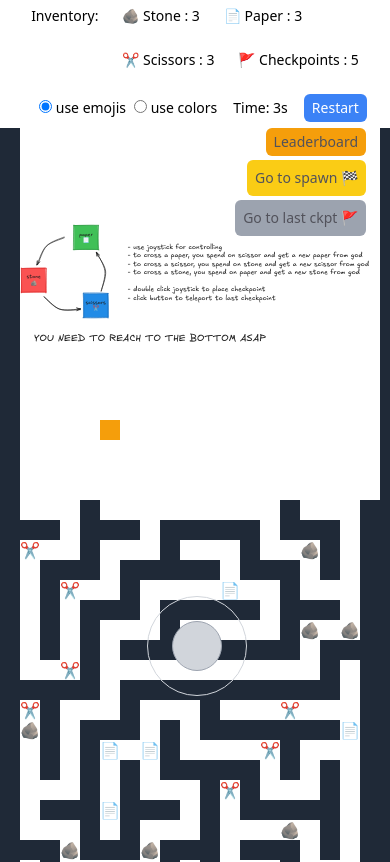
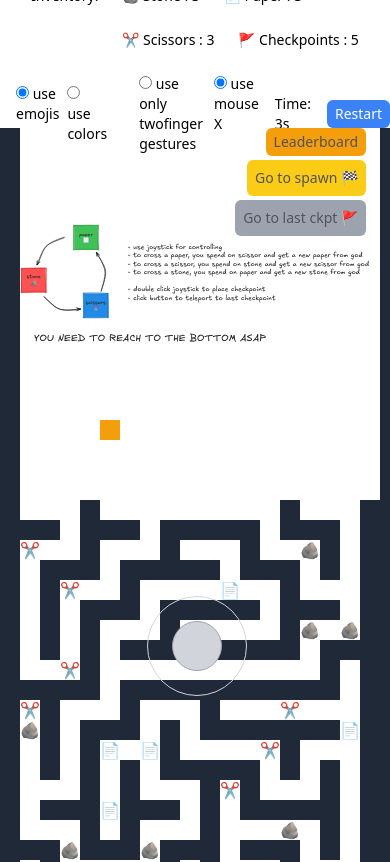
Before and after one commit to PriyavKaneria/a.maze.d, a SvelteKit app: page / in a window 390 px wide. Shown: the top 862 px of the page. Built offline with nearby package versions, Linux system fonts and the light colour scheme.

Commit message:
Add two finger movement option

```diff
--- a/src/routes/+page.svelte
+++ b/src/routes/+page.svelte
@@ -22,6 +22,7 @@
 	let playerYOffset = 10;
 
 	let useEmojis = true;
+	let useTwoFingerMovement = false;
 	let timerStarted = false;
 	$: timer = 0;
 	let usedItems = 0;
@@ -94,7 +95,7 @@
 		}
 	};
 
-	function generateMaze() {
+	const generateMaze = () => {
 		maze = Array(MAZE_HEIGHT)
 			.fill(0)
 			.map(() => Array(MAZE_WIDTH).fill(1));
@@ -185,9 +186,9 @@
 					| 'checkpoint';
 			}
 		}
-	}
+	};
 
-	function checkCollision(cellX: number, cellY: number): boolean {
+	const checkCollision = (cellX: number, cellY: number): boolean => {
 		if (cellX < 0 || cellX >= MAZE_WIDTH || cellY < 0 || cellY >= MAZE_HEIGHT) {
 			return true; // Treat out-of-bounds as collision
 		}
@@ -227,15 +228,14 @@
 			}
 		}
 		return maze[cellY][cellX] === 1;
-	}
+	};
 
 	let lastMousePosition = 0;
-	function handleMouseMove(event: MouseEvent) {
+	const handleMouseMove = (event: MouseEvent) => {
 		if (showPopup) return;
 		// reject touch
-		if (innerWidth <= 768) {
-			return;
-		}
+		if (innerWidth <= 768) return;
+		if (useTwoFingerMovement) return;
 		const targetCellX = Math.floor(event.clientX / CELL_SIZE);
 		lastMousePosition = event.clientX;
 
@@ -265,10 +265,10 @@
 			overlayDiv.style.transition = 'clip-path 0.25s ease-out';
 			overlayDiv.style.clipPath = `circle(${radius * CELL_SIZE}px at ${x}px ${y}px)`;
 		}
-	}
+	};
 
 	let lastScrollPosition = 0;
-	function handleScroll() {
+	const handleScroll = (event: UIEvent) => {
 		if (showPopup) return;
 		if (typeof window !== 'undefined') {
 			const newScrollY = window.scrollY;
@@ -297,14 +297,40 @@
 				}
 			}
 			lastScrollPosition = window.scrollY;
-			if (innerWidth > 768) {
+			if (innerWidth > 768 && lastMousePosition != -1) {
 				const mouseEvent = new MouseEvent('mousemove', {
 					clientX: lastMousePosition
 				});
+				console.log(lastMousePosition);
+
 				handleMouseMove(mouseEvent);
 			}
 		}
-	}
+		console.log('scroll');
+	};
+
+	let debounceHack = 0;
+	const handleWheel = (event: WheelEvent) => {
+		// for left right movement on left right scroll using two fingers
+		// reject mobile
+		if (innerWidth <= 768) return;
+		debounceHack++;
+		if (debounceHack % 13 == 0 && Math.abs(event.deltaY) < Math.abs(event.deltaX)) {
+			lastMousePosition = -1;
+			debounceHack = 0;
+			if (event.deltaX > 0) {
+				if (checkCollision($playerX - 1, $playerY)) {
+					return;
+				}
+				playerX.set($playerX - 1);
+			} else {
+				if (checkCollision($playerX + 1, $playerY)) {
+					return;
+				}
+				playerX.set($playerX + 1);
+			}
+		}
+	};
 
 	const setCheckpoint = () => {
 		if (inventory.checkpoints === 0) {
@@ -550,13 +576,14 @@
 	bind:innerWidth
 	bind:innerHeight
 	on:scroll={handleScroll}
+	on:wheel={handleWheel}
 	on:mousemove={handleMouseMove}
 	on:keydown={handleKeyDown}
 />
 
 <div class="w-screen h-[350vh] pointer-events-none select-none">
 	<div
-		class="fixed top-0 left-0 w-full h-32 md:h-12 bg-white text-sm md:text-lg text-black flex items-center justify-center z-10 select-none gap-6 flex-col md:flex-row overflow-visible"
+		class="fixed top-0 pt-3 md:pt-0 left-0 w-full h-32 md:h-12 bg-white text-sm md:text-lg text-black flex items-center justify-center z-10 select-none gap-6 flex-col md:flex-row overflow-visible"
 	>
 		<div class="flex gap-6">
 			<span>Inventory:</span>
@@ -624,6 +651,31 @@
 						}}
 					/>
 					use colors
+				</label>
+			</div>
+			<!-- radio button group for movement control -->
+			<div class="flex gap-2 ml-4 pointer-events-auto cursor-pointer z-20">
+				<label>
+					<input
+						type="radio"
+						name="useTwoFingerMovement"
+						checked={useTwoFingerMovement}
+						on:change={() => {
+							useTwoFingerMovement = true;
+						}}
+					/>
+					use only twofinger gestures
+				</label>
+				<label>
+					<input
+						type="radio"
+						name="useMouseX"
+						checked={!useTwoFingerMovement}
+						on:change={() => {
+							useTwoFingerMovement = false;
+						}}
+					/>
+					use mouse X
 				</label>
 			</div>
 			{#if freeRoam}
```
